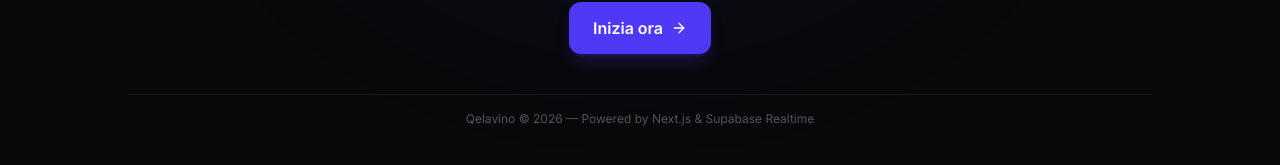
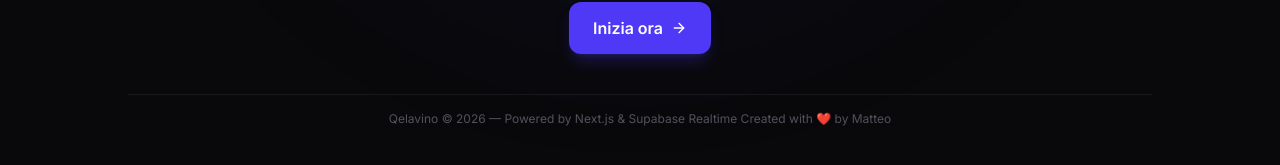
Before and after one commit to matteogamersuper-cmyk/qelavino-media, a Next.js app: page / in a window 1280 px wide. Shown: the part 577-742 px from the top of the page. Built offline with nearby package versions, Linux system fonts and the light colour scheme.

Commit message:
Added a text to the footer in main page

```diff
--- a/src/app/page.tsx
+++ b/src/app/page.tsx
@@ -57,6 +57,7 @@ export default function WelcomeHome() {
       {/* Footer */}
       <footer className="w-full max-w-5xl py-4 text-center text-xs text-zinc-600 relative z-10 border-t border-zinc-900">
         Qelavino © 2026 — Powered by Next.js & Supabase Realtime
+        Created with ❤️ by Matteo
       </footer>
     </main>
   );
```
